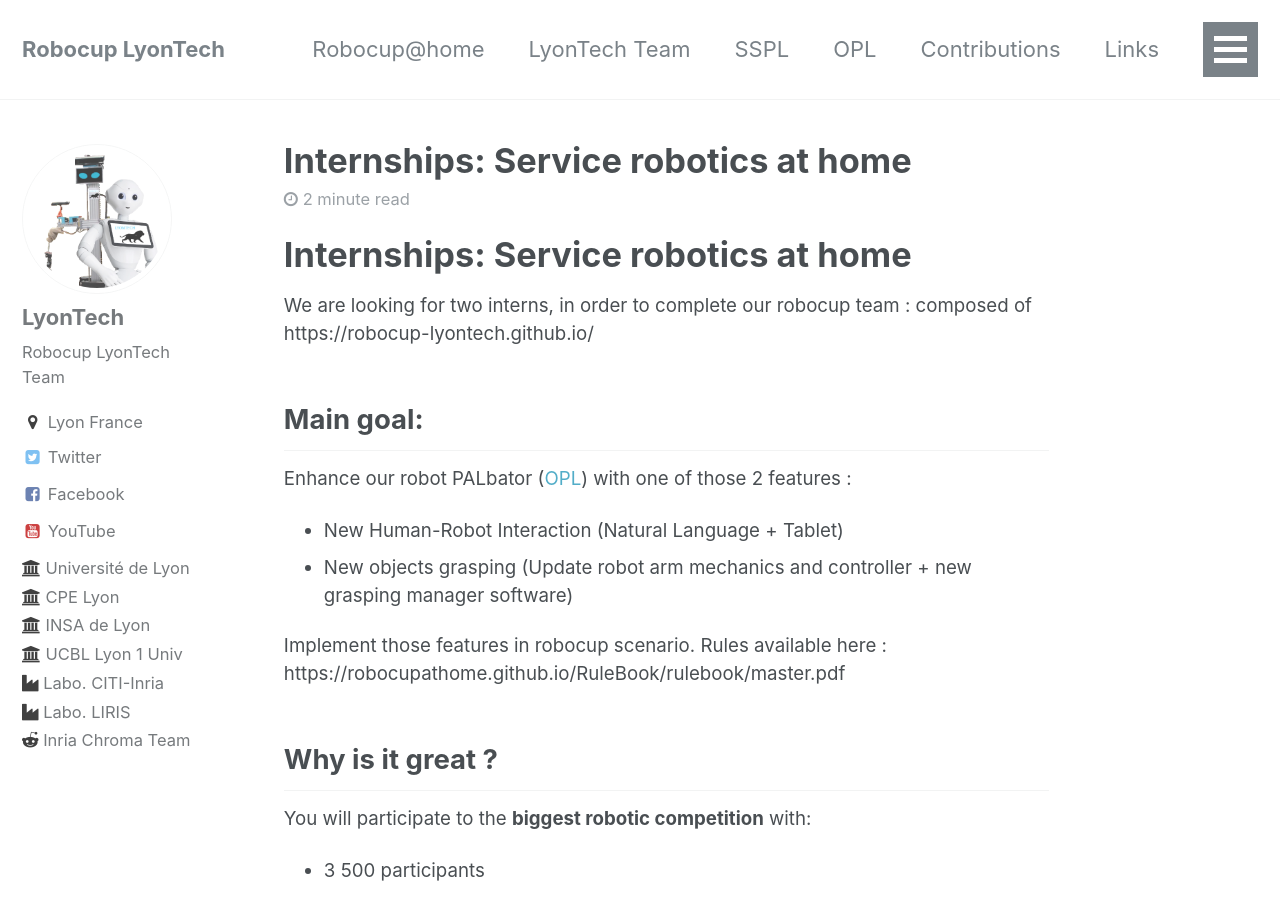
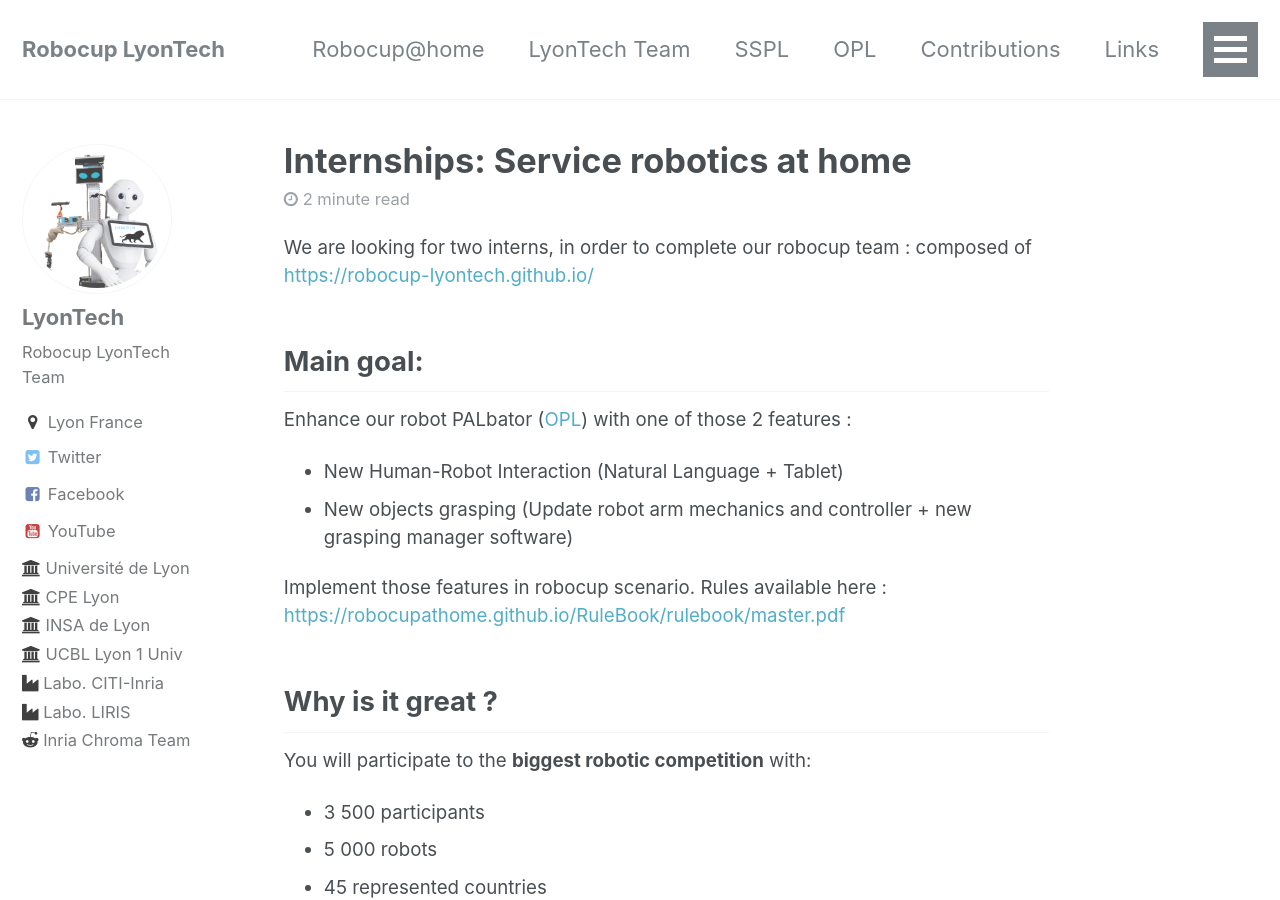
Before and after one commit to Robocup-Lyontech/Robocup-Lyontech.github.io, a Jekyll site: the page built from _posts/2022-11-24-Looking-for-Intern.md, in a window 1280 px wide and 900 px high. Built offline with Jekyll 4.4.1, drawn with Linux system fonts in a browser that asks for light colours.

Commit message:
fix error in post for Intern

```diff
--- a/_posts/2022-11-24-Looking-for-Intern.md
+++ b/_posts/2022-11-24-Looking-for-Intern.md
@@ -8,10 +8,8 @@
   - Internships
 ---
 
-# __Internships: Service robotics at home__
-
 We are looking for two interns, in order to complete our robocup team :
-composed of https://robocup-lyontech.github.io/
+composed of <a href="https://robocup-lyontech.github.io/">https://robocup-lyontech.github.io/</a>
 
 ## __Main goal:__
 
@@ -20,7 +18,7 @@
 - New objects grasping (Update robot arm mechanics and controller + new grasping manager software)
 
 Implement those features in robocup scenario. Rules available here :
-https://robocupathome.github.io/RuleBook/rulebook/master.pdf
+<a href="https://robocupathome.github.io/RuleBook/rulebook/master.pdf">https://robocupathome.github.io/RuleBook/rulebook/master.pdf</a>
 
 
 ## __Why is it great ?__
```
